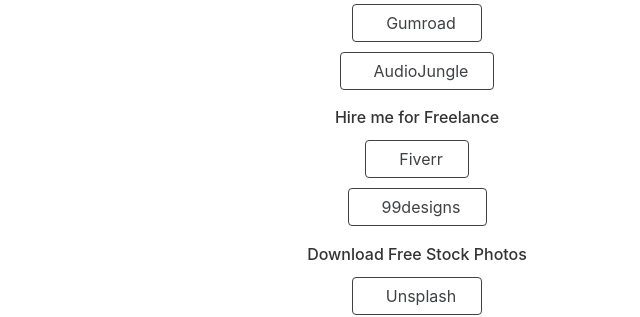
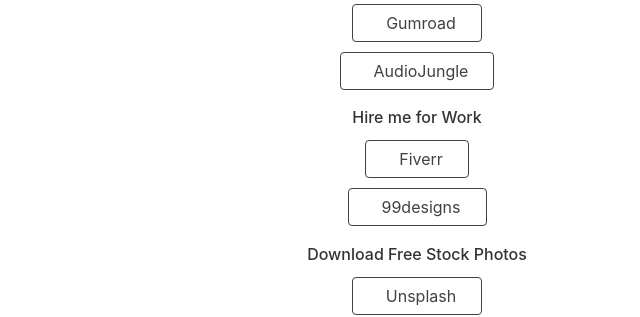
Before and after one commit to zcraber/links, a Jekyll site: the page built from index.html, in a window 1280 px wide. Shown: the part 1108-1425 px from the top of the page, without its empty margins (223-863 px from the left). Built offline with Jekyll 4.4.1, drawn with Linux system fonts in a browser that asks for light colours; nearby versions of some CDN libraries; comment, search, counter and statistics services are not loaded.

Commit message:
Update links.yml

```diff
--- a/_data/links.yml
+++ b/_data/links.yml
@@ -66,7 +66,7 @@
       url: https://audiojungle.net/user/malayali
       icon: material-symbols:audio-file
 
-- category: Hire me for Freelance
+- category: Hire me for Work
   items:
     - title: Fiverr
       url: https://www.fiverr.com/josephvm
```
